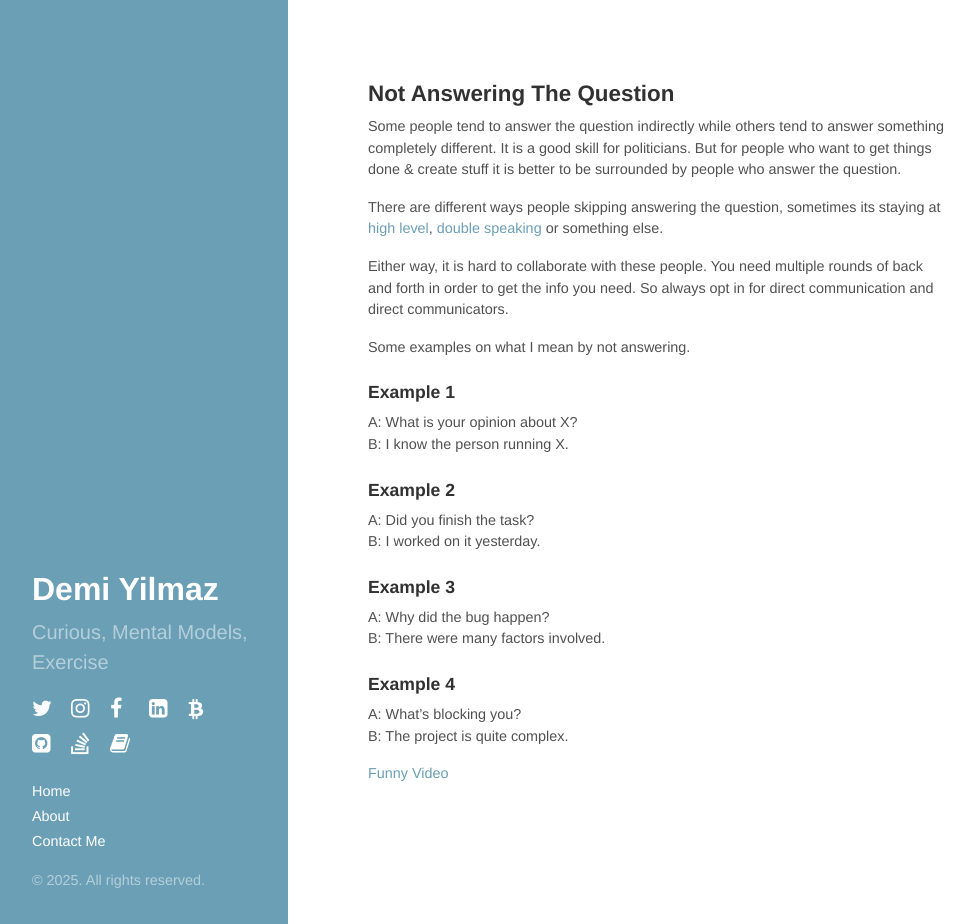
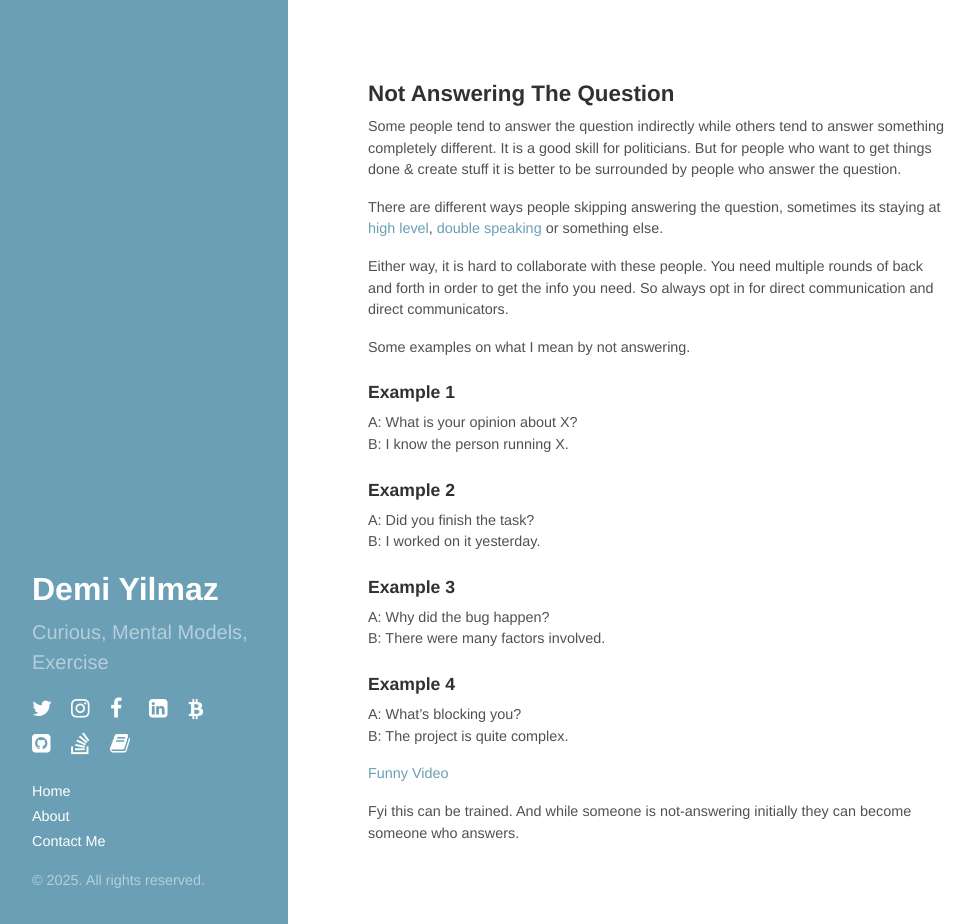
Before and after one commit to demiculus/demiculus.github.io, a Jekyll site: the page built from not-answering.md, in a window 1280 px wide and 924 px high. Shown: the whole window, without its empty margins (0-974 px from the left). Built offline with Jekyll 4.4.1, drawn with Linux system fonts in a browser that asks for light colours; nearby versions of some CDN libraries.

Commit message:
not answering

```diff
--- a/not-answering.md
+++ b/not-answering.md
@@ -30,3 +30,5 @@ A: What’s blocking you?
 B: The project is quite complex.
 
 [Funny Video](https://www.instagram.com/reel/DOJDYTwAsZZ/)
+
+Fyi this can be trained. And while someone is not-answering initially they can become someone who answers.
```
